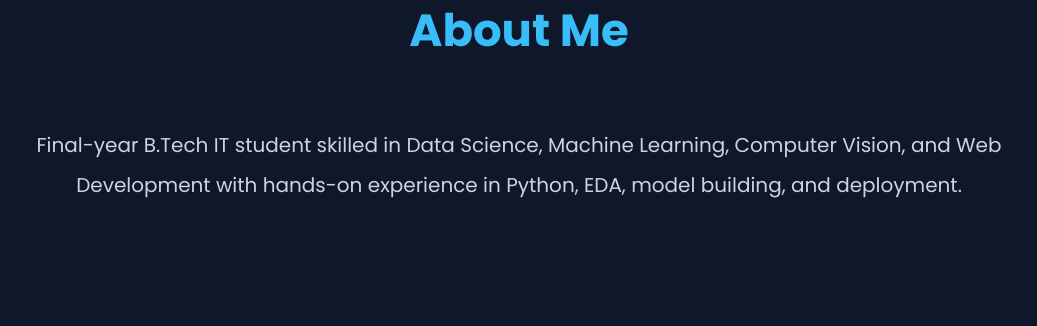
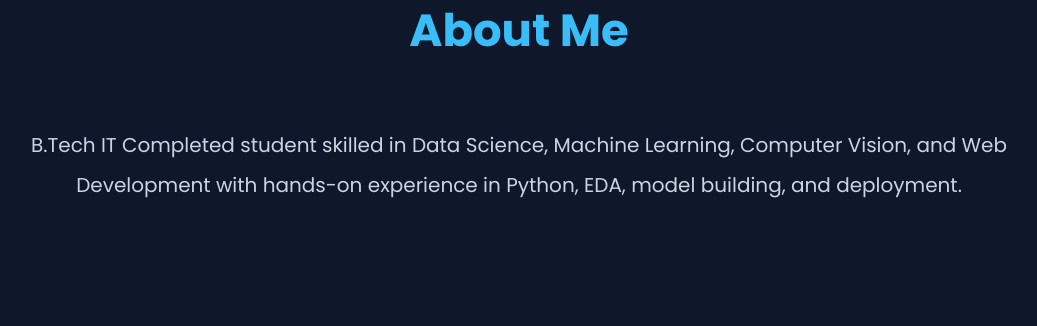
Before and after one commit to Shiny12345shiny/portfolioweb, a Django app: page / in a window 1280 px wide. Shown: the part 903-1229 px from the top of the page, without its empty margins (121-1158 px from the left). Run offline with Django 4.2, Linux system fonts and the light colour scheme; data comes from the database, SQL or seed files in the repository.

Commit message:
Update home.html

```diff
--- a/templates/home.html
+++ b/templates/home.html
@@ -307,8 +307,7 @@
     <h1 class="title">About Me</h1>
 
     <div class="about">
-
-        Final-year B.Tech IT student skilled in Data Science,
+        B.Tech IT Completed student skilled in Data Science,
         Machine Learning, Computer Vision, and Web Development
         with hands-on experience in Python, EDA, model building,
         and deployment.
```
